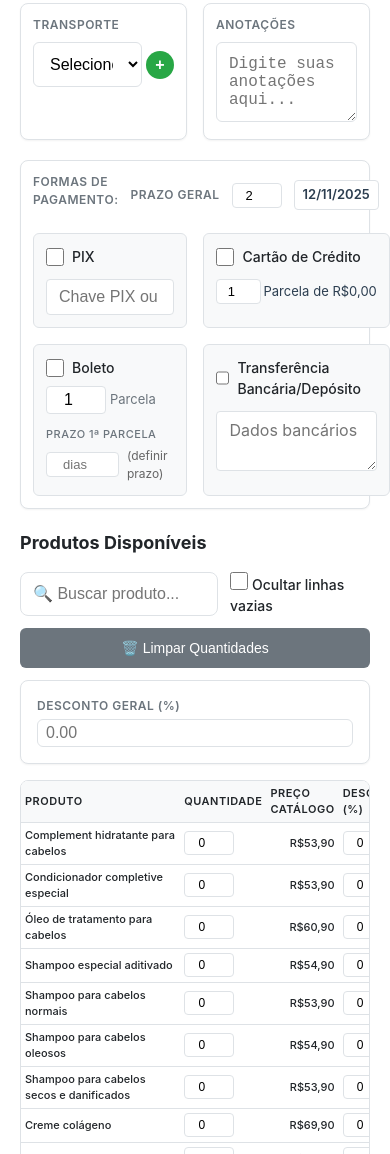
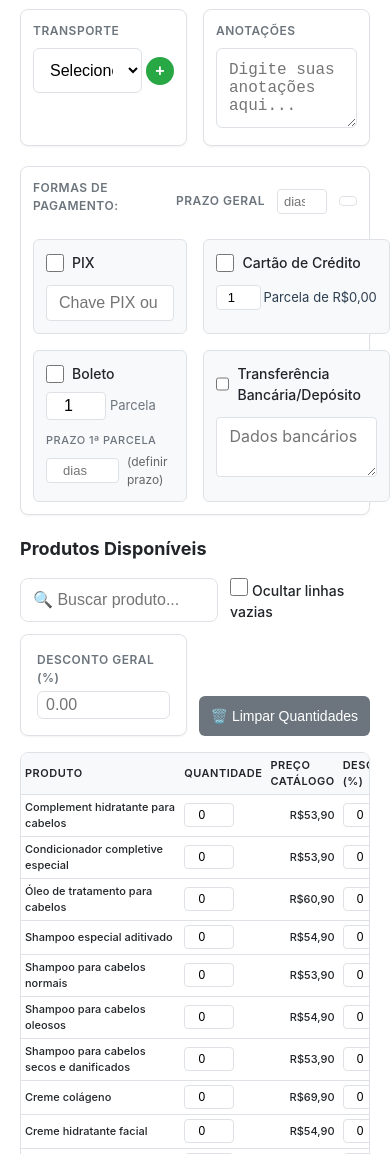
Before and after one commit to flaviocom/charmway, a plain HTML site: page index.html in a window 390 px wide. Shown: the part 566-1720 px from the top of the page. Drawn offline with nearby package versions, Linux system fonts and the light colour scheme; a script that the page names is missing.

Commit message:
Add files via upload

```diff
--- a/index.html
+++ b/index.html
@@ -24,6 +24,7 @@
                         <label class="attendance-label">Atendimento por:</label>
                         <input type="text" id="attendance-by" class="attendance-input" placeholder="Nome do atendente">
                     </div>
+                    <button id="clear-order-btn" class="btn btn-warning" title="Limpar todos os dados do pedido">🗑️ Limpar Pedido</button>
                     <div class="date-container">
                         <div class="date-card">
                             <label class="date-label">Data do Pedido</label>
@@ -84,8 +85,8 @@
                     <div class="payment-methods-header-row">
                         <label class="field-label">FORMAS DE PAGAMENTO:</label>
                         <label class="general-deadline-label-inline">Prazo Geral</label>
-                        <input type="number" id="general-deadline-days" class="general-deadline-input-inline" min="0" max="999" step="1" value="2" placeholder="dias">
-                        <span class="general-deadline-date-inline" id="general-deadline-date">09/11/2025</span>
+                        <input type="number" id="general-deadline-days" class="general-deadline-input-inline" min="0" max="999" step="1" placeholder="dias">
+                        <span class="general-deadline-date-inline" id="general-deadline-date"></span>
                     </div>
                     <div class="payment-methods-container">
                         <!-- PIX -->
@@ -155,10 +156,12 @@
                         <input type="checkbox" id="hide-empty-lines" class="payment-checkbox">
                         <label for="hide-empty-lines" class="payment-label">Ocultar linhas vazias</label>
                     </div>
-                    <button id="clear-quantities-btn" class="btn btn-secondary" title="Limpar todas as quantidades">🗑️ Limpar Quantidades</button>
-                    <div class="field-card general-discount-card">
-                        <label class="field-label">DESCONTO GERAL (%)</label>
-                        <input type="number" id="general-discount" class="modern-input" step="0.01" min="0" max="100" placeholder="0.00">
+                    <div class="discount-and-clear-container">
+                        <div class="field-card general-discount-card">
+                            <label class="field-label">DESCONTO GERAL (%)</label>
+                            <input type="number" id="general-discount" class="modern-input" step="0.01" min="0" max="100" placeholder="0.00">
+                        </div>
+                        <button id="clear-quantities-btn" class="btn btn-secondary" title="Limpar todas as quantidades">🗑️ Limpar Quantidades</button>
                     </div>
                 </div>
 
@@ -259,7 +262,6 @@
 
             <!-- Botões de Ação -->
             <div class="action-buttons">
-                <button id="clear-order-btn" class="btn btn-warning">🗑️ Limpar Pedido</button>
                 <button id="save-order-btn" class="btn btn-primary">💾 Salvar Pedido</button>
                 <button id="print-order-btn" class="btn btn-secondary">🖨️ Imprimir Pedido</button>
                 <button id="export-excel-btn" class="btn btn-success">📊 Salvar em Excel</button>
--- a/script.js
+++ b/script.js
@@ -98,7 +98,6 @@ function initializeApp() {
     updatePaymentDates();
     renderPaymentDaysInputs();
     updateInstallmentsText(); // MELHORIA 5: Atualizar texto singular/plural
-    updateGeneralDeadlineDate(); // Atualizar data do Prazo Geral
 
     // Inicializar visibilidade do campo de parcelas do cartão de crédito
     const creditCheckbox = document.getElementById('payment-credit');
@@ -314,10 +313,10 @@ function loadSavedData() {
             document.getElementById('installments').value = orderState.installments || 1;
             document.getElementById('notes').value = orderState.notes || '';
 
-            // Carregar Prazo Geral
+            // Carregar Prazo Geral (vazio se não houver valor salvo)
             const generalDeadlineDaysInput = document.getElementById('general-deadline-days');
             if (generalDeadlineDaysInput) {
-                generalDeadlineDaysInput.value = orderState.generalDeadlineDays || 2;
+                generalDeadlineDaysInput.value = orderState.generalDeadlineDays || '';
             }
 
             // Carregar formas de pagamento
--- a/style.css
+++ b/style.css
@@ -78,7 +78,9 @@ body {
 }
 
 .mobile-fields-container {
-    display: contents; /* No desktop, os elementos se comportam como se não houvesse container */
+    display: flex;
+    align-items: flex-end;
+    gap: var(--spacing-md);
 }
 
 .logo-container {
@@ -833,10 +835,11 @@ main {
     /* Container para os campos lado a lado */
     .mobile-fields-container {
         display: grid;
-        grid-template-columns: 1fr 1fr;
+        grid-template-columns: 1fr auto 1fr;
         gap: var(--spacing-md);
         width: 100%;
         order: 3;
+        align-items: flex-end;
     }
 
     .attendance-field {
@@ -1747,3 +1750,38 @@ main {
     white-space: nowrap;
     margin-left: 2px;
 }
+
+
+/* Container para DESCONTO GERAL e Limpar Quantidades */
+.discount-and-clear-container {
+    display: flex;
+    align-items: flex-end;
+    gap: var(--spacing-lg);
+}
+
+.discount-and-clear-container .general-discount-card {
+    flex: 1;
+    margin: 0;
+}
+
+.discount-and-clear-container #clear-quantities-btn {
+    align-self: flex-end;
+    height: fit-content;
+}
+
+/* Mobile: mesma linha */
+@media (max-width: 768px) {
+    .discount-and-clear-container {
+        flex-direction: row;
+        gap: var(--spacing-md);
+    }
+
+    .discount-and-clear-container .general-discount-card {
+        flex: 1;
+    }
+
+    .discount-and-clear-container #clear-quantities-btn {
+        flex: 1;
+        white-space: nowrap;
+    }
+}
```
